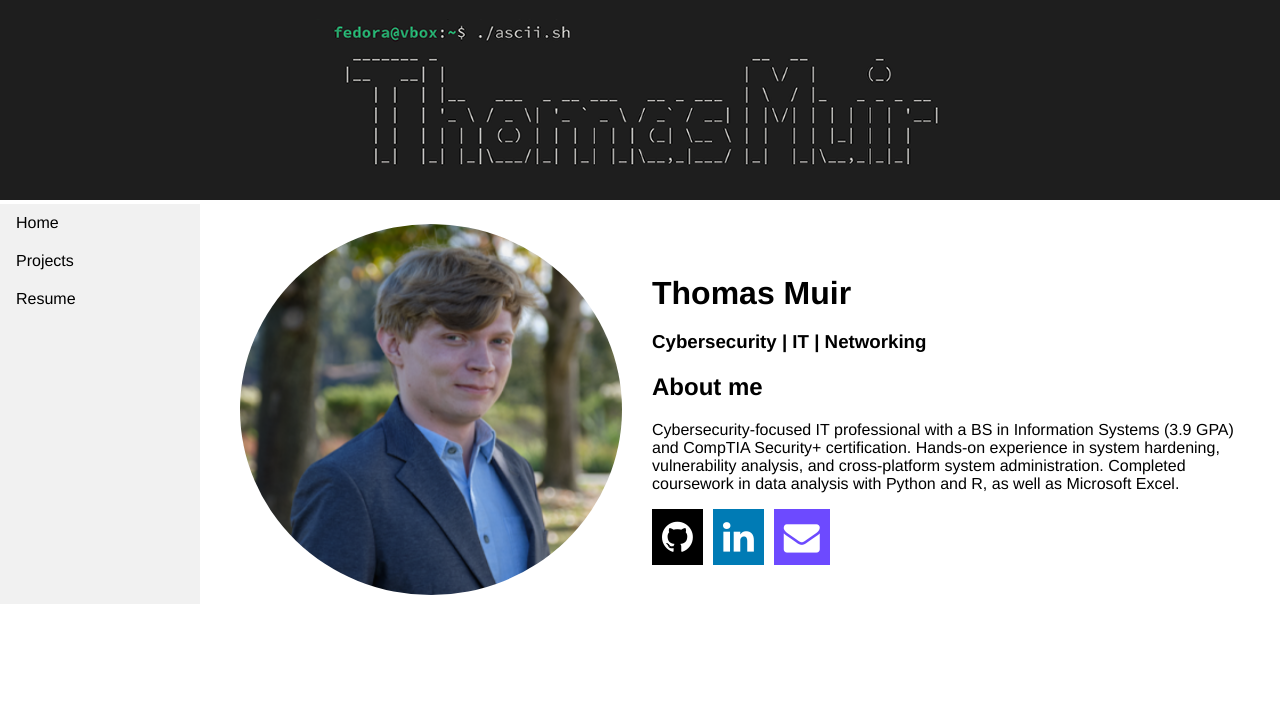
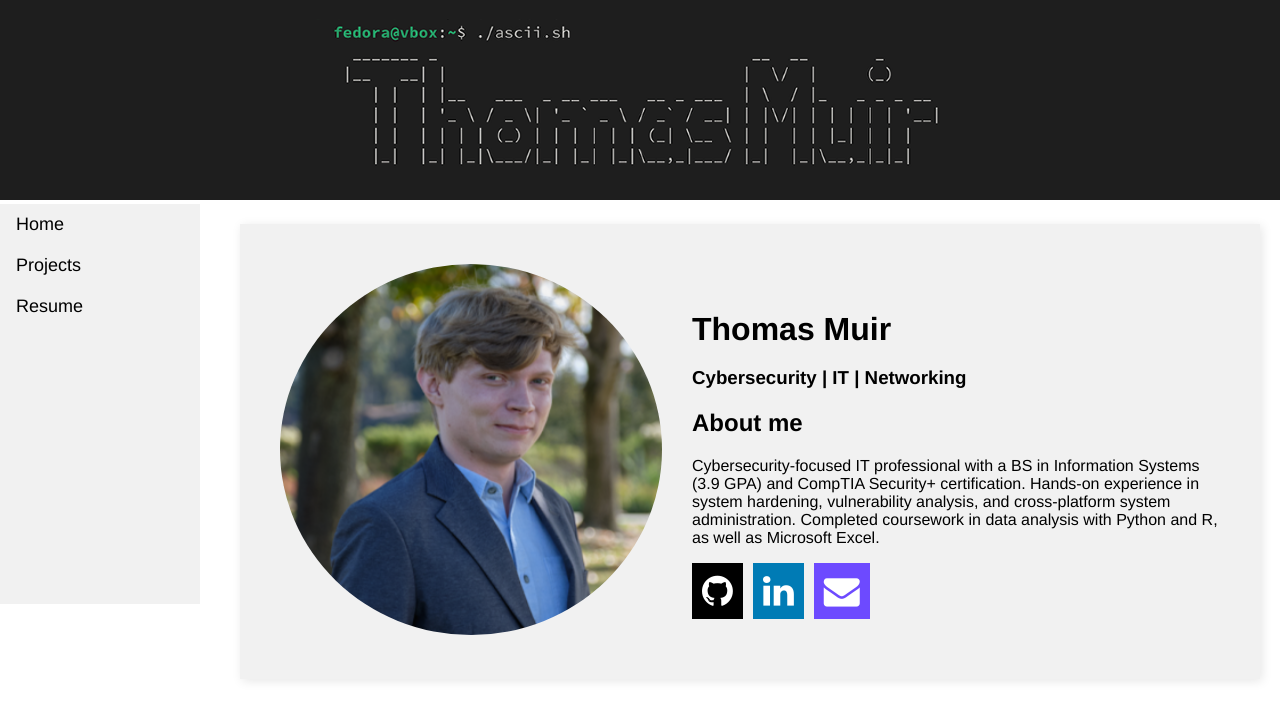
Before and after one commit to Thom-Muir/Portfolio-Website, a plain HTML site: page index.html in a window 1280 px wide. Drawn offline with Linux system fonts and the light colour scheme.

Commit message:
Updated homepage to add bg color, touched up CSS

```diff
--- a/index.html
+++ b/index.html
@@ -18,7 +18,7 @@
 
 
 	<div class="contents-container">
-		<div class="row">
+		<div class="row" style="background-color: #f1f1f1; padding: 40px; box-shadow: 2px 2px 10px rgba(0, 0, 0, 0.1);">
 			<div class="column" style="text-align: center;">
 				<img src="images/profile.png" alt="Profile Image" class="profile-image">
 			</div>
@@ -30,7 +30,7 @@
 				Cybersecurity-focused IT professional with a BS in Information Systems (3.9 GPA) and CompTIA Security+ certification. Hands-on experience in system hardening, vulnerability analysis, and cross-platform system administration. Completed coursework in data analysis with Python and R, as well as Microsoft Excel.
 				</p>
 			<div class="contactIcons">
-				<i class="fa fa-github" style="background: black; color: white; padding: 10px;"></i>
+				<a href="https://github.com/Thom-Muir" target="_blank" rel="noopener noreferrer"><i class="fa fa-github" style="background: black; color: white; padding: 10px;"></i></a>
 				<a href="http://www.linkedin.com/in/thomas-muir-84a60b172" target="_blank" rel="noopener noreferrer"><i class="fa fa-linkedin" style="background: #007bb5; color: white; padding: 10px;"></i></a>
 				<i class="fa fa-envelope" style="background: #6D4AFF; color: white; padding: 10px;"></i>
 			</div>
--- a/styles.css
+++ b/styles.css
@@ -20,6 +20,7 @@ body  {
   height: auto;
   min-height:50%;
   overflow: auto;
+  font-size: 18px;
 }
 
 h1 {
```
